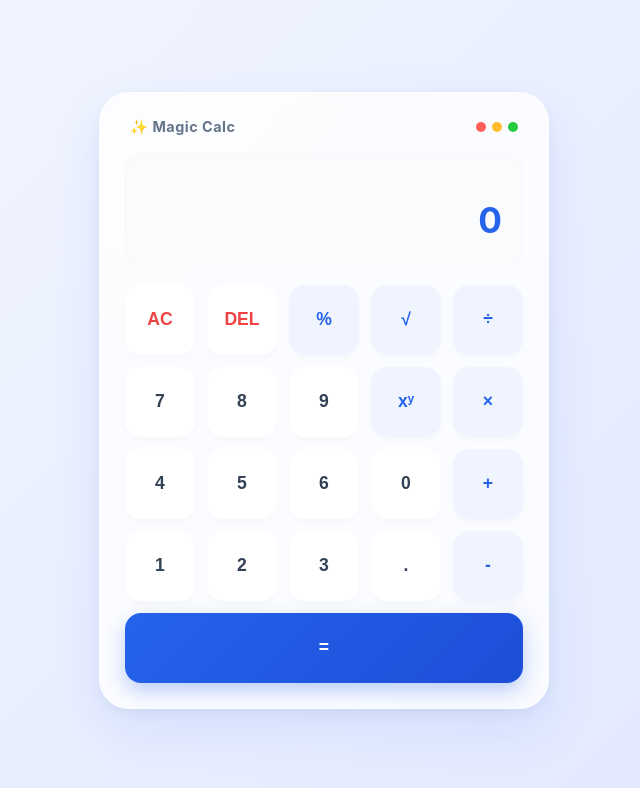
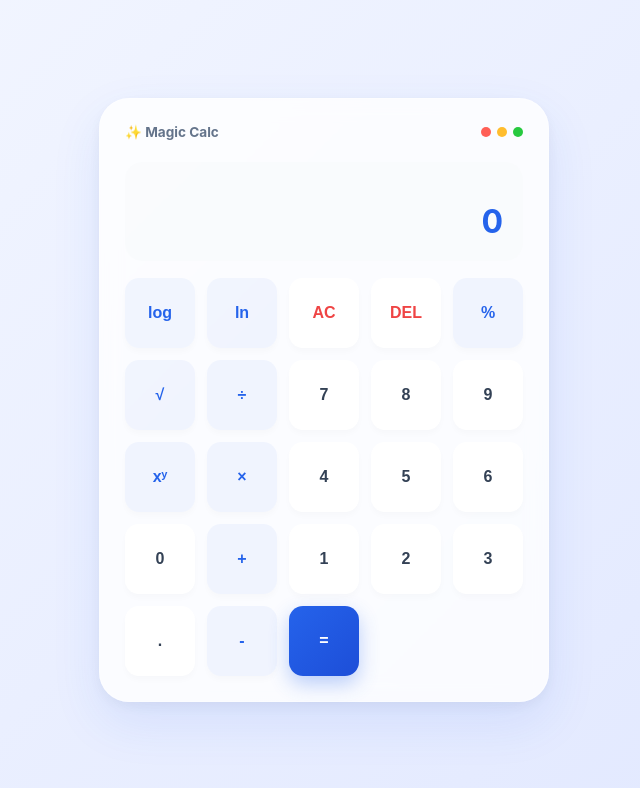
Before and after one commit to hawi3075/calculator, a plain HTML site: page index.html in a window 1280 px wide. Shown: the whole page, without its empty margins (316-956 px from the left). Drawn offline with Linux system fonts and the light colour scheme.

Commit message:
update some property

```diff
--- a/index.html
+++ b/index.html
@@ -20,6 +20,8 @@
             <div id="previous-operand"></div>
             <div id="current-operand">0</div>
         </div>
+        <button class="operator" onclick="calculateLog()">log</button>
+        <button class="operator" onclick="calculateLn()">ln</button>
         <button class="control" onclick="clearDisplay()">AC</button>
         <button class="control" onclick="deleteNumber()">DEL</button>
         <button class="operator" onclick="calculatePercentage()">%</button>
--- a/script.js
+++ b/script.js
@@ -14,11 +14,8 @@ function updateDisplay() {
 
 function appendNumber(number) {
     if (number === '.' && currentInput.includes('.')) return;
-    if (currentInput === '0' && number !== '.') {
-        currentInput = number;
-    } else {
-        currentInput += number;
-    }
+    if (currentInput === '0' && number !== '.') currentInput = number;
+    else currentInput += number;
     updateDisplay();
 }
 
@@ -36,7 +33,6 @@ function compute() {
     const prev = parseFloat(previousInput);
     const current = parseFloat(currentInput);
     if (isNaN(prev) || isNaN(current)) return;
-
     switch (operator) {
         case '+': computation = prev + current; break;
         case '-': computation = prev - current; break;
@@ -45,7 +41,6 @@ function compute() {
         case '^': computation = Math.pow(prev, current); break;
         default: return;
     }
-
     currentInput = computation.toString();
     operator = null;
     previousInput = '';
@@ -54,16 +49,24 @@ function compute() {
 
 function calculateSquareRoot() {
     const val = parseFloat(currentInput);
-    if (val < 0) {
-        currentInput = "Error";
-    } else {
-        currentInput = Math.sqrt(val).toString();
-    }
+    currentInput = val < 0 ? "Error" : Math.sqrt(val).toString();
     updateDisplay();
 }
 
 function calculatePercentage() {
     currentInput = (parseFloat(currentInput) / 100).toString();
+    updateDisplay();
+}
+
+function calculateLog() {
+    const val = parseFloat(currentInput);
+    currentInput = val <= 0 ? "Error" : Math.log10(val).toString();
+    updateDisplay();
+}
+
+function calculateLn() {
+    const val = parseFloat(currentInput);
+    currentInput = val <= 0 ? "Error" : Math.log(val).toString();
     updateDisplay();
 }
 
@@ -75,7 +78,6 @@ function clearDisplay() {
 }
 
 function deleteNumber() {
-    currentInput = currentInput.slice(0, -1);
-    if (currentInput === '') currentInput = '0';
+    currentInput = currentInput.slice(0, -1) || '0';
     updateDisplay();
 }
--- a/style.css
+++ b/style.css
@@ -11,7 +11,7 @@ body {
 .calculator {
     display: grid;
     grid-template-columns: repeat(5, 70px);
-    grid-template-rows: auto minmax(120px, auto) repeat(5, 70px);
+    grid-template-rows: auto minmax(100px, auto) repeat(5, 70px);
     gap: 12px;
     background: rgba(255, 255, 255, 0.8);
     backdrop-filter: blur(10px);
@@ -32,24 +32,14 @@ body {
     display: flex;
     justify-content: space-between;
     align-items: center;
-    padding: 0 5px 5px 5px;
-    font-size: 0.9rem;
+    padding-bottom: 10px;
+    font-size: 0.85rem;
     font-weight: 700;
     color: #64748b;
-    letter-spacing: 0.5px;
 }
 
-.window-controls {
-    display: flex;
-    gap: 6px;
-}
-
-.dot {
-    width: 10px;
-    height: 10px;
-    border-radius: 50%;
-}
-
+.window-controls { display: flex; gap: 6px; }
+.dot { width: 10px; height: 10px; border-radius: 50%; }
 .red { background: #ff5f56; }
 .yellow { background: #ffbd2e; }
 .green { background: #27c93f; }
@@ -64,56 +54,34 @@ body {
     padding: 20px;
     border-radius: 18px;
     margin-bottom: 5px;
-    border: 1px inset rgba(0,0,0,0.02);
 }
 
-#current-operand {
-    color: #2563EB;
-    font-size: 2.2rem;
-    font-weight: 700;
-    transition: all 0.1s ease;
-}
-
-#previous-operand {
-    color: #64748b;
-    font-size: 1.1rem;
-    min-height: 1.2rem;
-}
+#current-operand { color: #2563EB; font-size: 2rem; font-weight: 700; transition: transform 0.1s; }
+#previous-operand { color: #64748b; font-size: 1rem; min-height: 1.2rem; }
 
 button {
     cursor: pointer;
-    font-size: 1.1rem;
+    font-size: 1rem;
     font-weight: 600;
     border: none;
-    border-radius: 16px;
+    border-radius: 14px;
     background-color: white;
     color: #334155;
     box-shadow: 0 4px 6px rgba(0, 0, 0, 0.02);
-    transition: all 0.2s cubic-bezier(0.4, 0, 0.2, 1);
+    transition: all 0.2s ease;
 }
 
 button:hover {
     background-color: #f8fafc;
-    transform: translateY(-3px);
-    box-shadow: 0 10px 15px rgba(37, 99, 235, 0.1);
+    transform: translateY(-2px);
+    box-shadow: 0 8px 12px rgba(37, 99, 235, 0.1);
 }
 
-button:active {
-    scale: 0.95;
-}
+button:active { transform: scale(0.95); }
 
-.operator {
-    background-color: rgba(37, 99, 235, 0.05);
-    color: #2563EB;
-}
-
-.control {
-    color: #ef4444;
-}
-
-.span-all {
-    grid-column: 1 / -1;
-}
+.operator { background-color: rgba(37, 99, 235, 0.05); color: #2563EB; }
+.control { color: #ef4444; }
+.span-three { grid-column: span 3; }
 
 .equals {
     background: linear-gradient(135deg, #2563EB, #1d4ed8);
```
